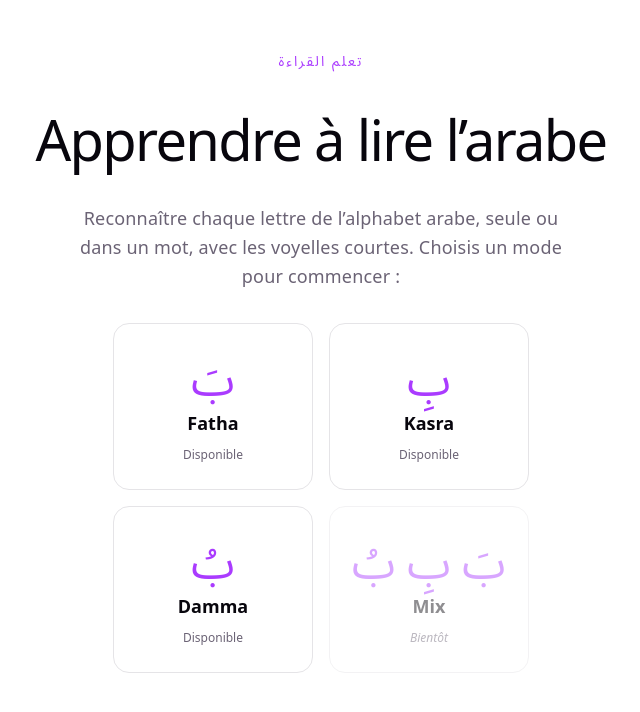
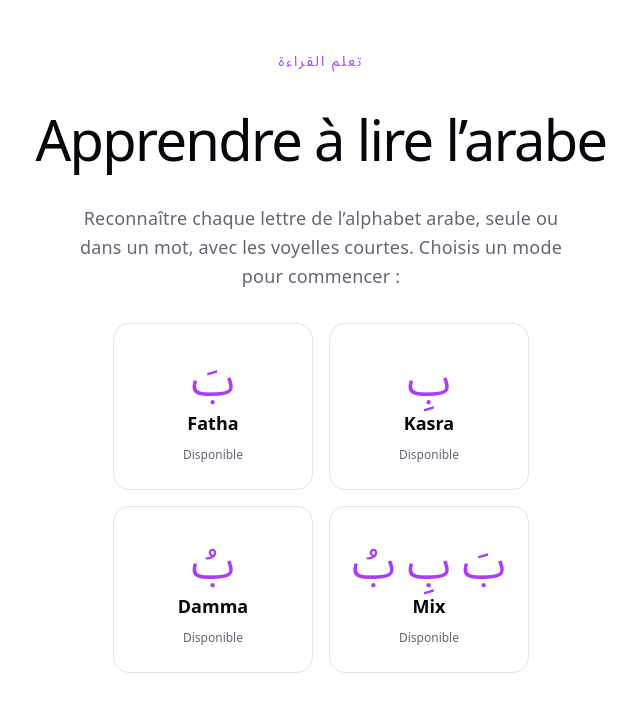
Before and after one commit to Id3471/learn_arabe, a React (Vite) app: page / in a window 1280 px wide. Shown: the top 712 px of the page, without its empty margins (319-959 px from the left). Built offline with nearby package versions, Linux system fonts and the light colour scheme.

Commit message:
feat : Ajout du Mix

```diff
--- a/src/data/mockModes.js
+++ b/src/data/mockModes.js
@@ -6,5 +6,11 @@ export const MODES = [
   { id: "fatha", label: "Fatha", mark: "بَ", available: true, data: mockFatha },
   { id: "kasra", label: "Kasra", mark: "بِ", available: true, data: mockKasra },
   { id: "damma", label: "Damma", mark: "بُ", available: true, data: mockDamma },
-  { id: "mix", label: "Mix", mark: "بَ بِ بُ", available: false },
+  {
+    id: "mix",
+    label: "Mix",
+    mark: "بَ بِ بُ",
+    available: true,
+    data: [...mockFatha, ...mockKasra, ...mockDamma],
+  },
 ];
```
